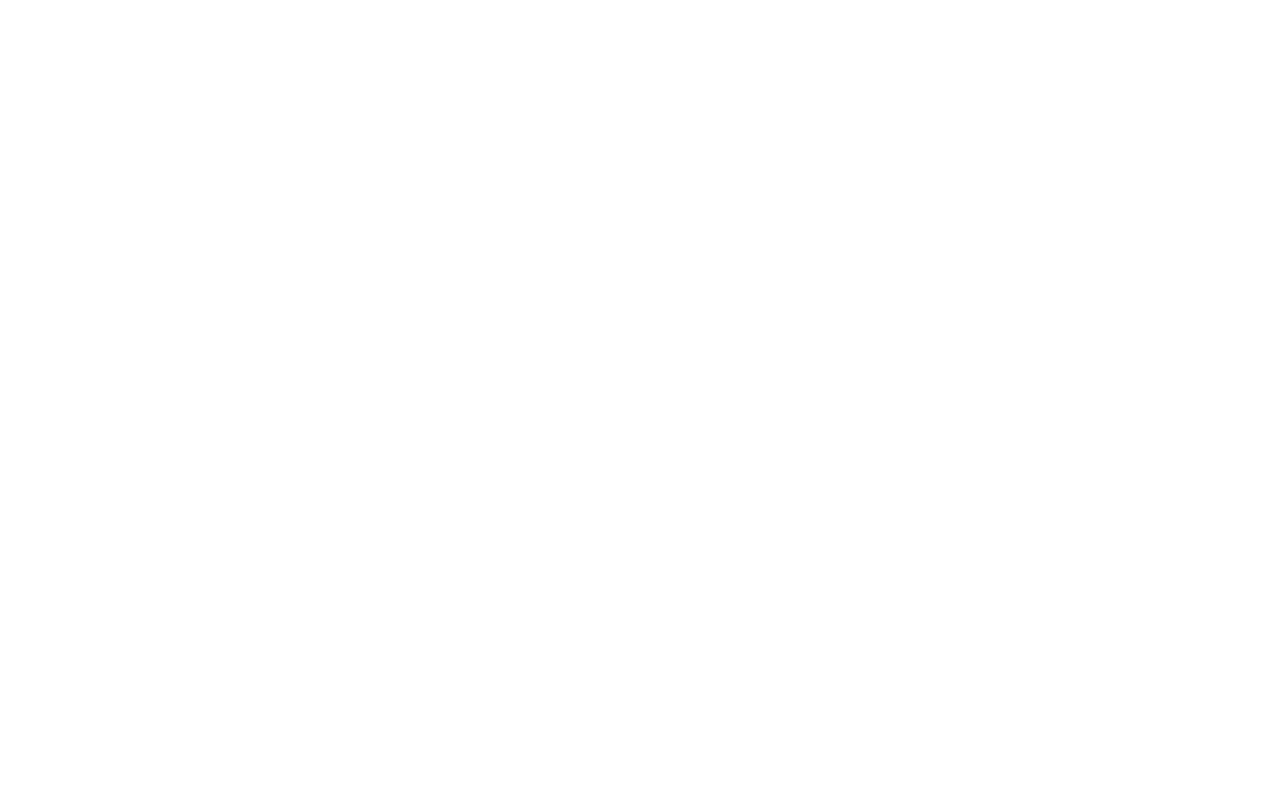
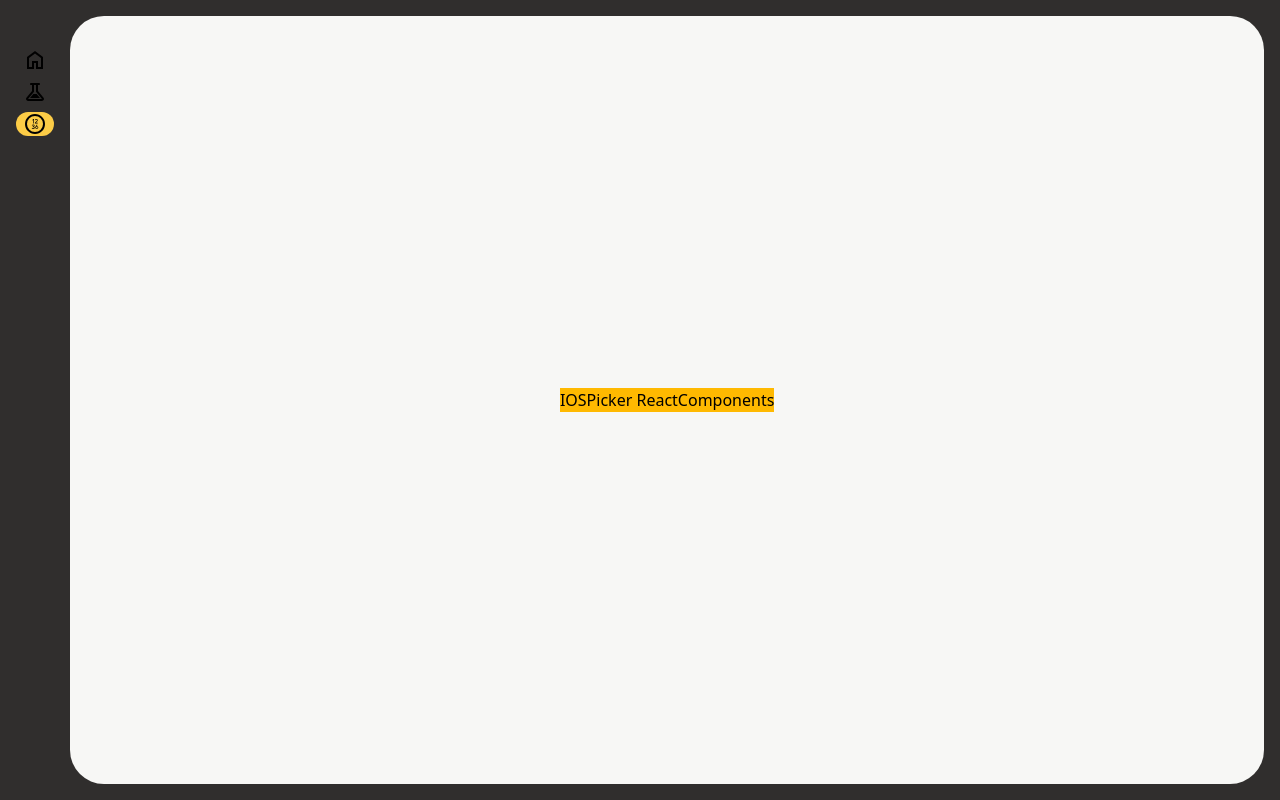
Before and after one commit to LOAF01/ReactComponents, a React (Vite) app: page /ios-picker in a window 1280 px wide. Before the commit this address had no page. Built offline with nearby package versions, Linux system fonts and the light colour scheme.

Commit message:
feat/#3: IconFarsightDigital 아이콘 추가 및 IOSPicker 페이지 생성

```diff
--- /dev/null
+++ b/src/assets/icons/IconFarsightDigital.tsx
@@ -0,0 +1,14 @@
+const IconFarsightDigital = () => {
+  return (
+    <svg
+      xmlns="http://www.w3.org/2000/svg"
+      height="24px"
+      viewBox="0 -960 960 960"
+      width="24px"
+    >
+      <path d="M413-504h28v-172h-20l-50 36 14 22 28-20v134Zm65 0h112v-25h-76v-1l44-44q16-16 22.5-29t6.5-28q0-20-16-34.5T532-680q-20 0-35 11t-20 28l25 10q3-11 11-17t18-6q12 0 20 6.5t8 16.5q0 11-5 21t-14 19l-62 61v26Zm-70 224q26 0 43-14.5t17-37.5q0-14-8-25.5T439-374v-2q11-5 17-15.5t6-22.5q0-20-15.5-33T407-460q-17 0-32.5 10T354-424l25 10q4-11 10.5-16t16.5-5q12 0 19.5 6t7.5 17q0 11-8.5 18t-20.5 7h-13v25h15q14 0 23.5 8t9.5 20q0 11-9 19t-22 8q-11 0-20.5-8T375-335l-25 11q6 20 22 32t36 12Zm142 0q24 0 42-17.5t18-40.5q0-23-15.5-39.5T558-394q-5 0-18 4h-1l39-55-22-15-43 64q-14 20-18.5 32t-4.5 25q0 25 17 42t43 17Zm0-26q-14 0-23-9t-9-23q0-8 4-15.5t12-12.5q3-2 16-4 13 0 22.5 9.5T582-337q0 13-9 22t-23 9ZM480-80q-83 0-156-31.5T197-197q-54-54-85.5-127T80-480q0-83 31.5-156T197-763q54-54 127-85.5T480-880q83 0 156 31.5T763-763q54 54 85.5 127T880-480q0 83-31.5 156T763-197q-54 54-127 85.5T480-80Zm0-80q133 0 226.5-93.5T800-480q0-133-93.5-226.5T480-800q-133 0-226.5 93.5T160-480q0 133 93.5 226.5T480-160Zm0-320Z" />
+    </svg>
+  );
+};
+
+export default IconFarsightDigital;
--- a/src/layout/DefaultLayout.tsx
+++ b/src/layout/DefaultLayout.tsx
@@ -1,4 +1,5 @@
 import IconExperiment from "@/assets/icons/IconExperiment";
+import IconFarsightDigital from "@/assets/icons/IconFarsightDigital";
 import IconHome from "@/assets/icons/IconHome";
 import ComponentButton from "@/components/ComponentButton";
 import { Outlet } from "react-router";
@@ -15,6 +16,9 @@
           <ComponentButton path="/test">
             <IconExperiment />
           </ComponentButton>
+          <ComponentButton path="/ios-picker">
+            <IconFarsightDigital />
+          </ComponentButton>
         </div>
       </div>
 
--- /dev/null
+++ b/src/pages/IOSPicker.tsx
@@ -0,0 +1,9 @@
+const IOSPicker = () => {
+  return (
+    <>
+      <h3 className="bg-amber-400">IOSPicker ReactComponents</h3>
+    </>
+  );
+};
+
+export default IOSPicker;
--- a/src/rotues/AppRouter.tsx
+++ b/src/rotues/AppRouter.tsx
@@ -2,6 +2,7 @@
 import Home from "@/pages/Home";
 import DefaultLayout from "@/layout/DefaultLayout";
 import Test from "@/pages/Test";
+import IOSPicker from "@/pages/IOSPicker";
 
 const AppRouter = () => {
   return (
@@ -10,6 +11,7 @@
         <Route element={<DefaultLayout />}>
           <Route path="/" element={<Home />} />
           <Route path="/test" element={<Test />} />
+          <Route path="/ios-picker" element={<IOSPicker />} />
         </Route>
       </Routes>
     </>
```
